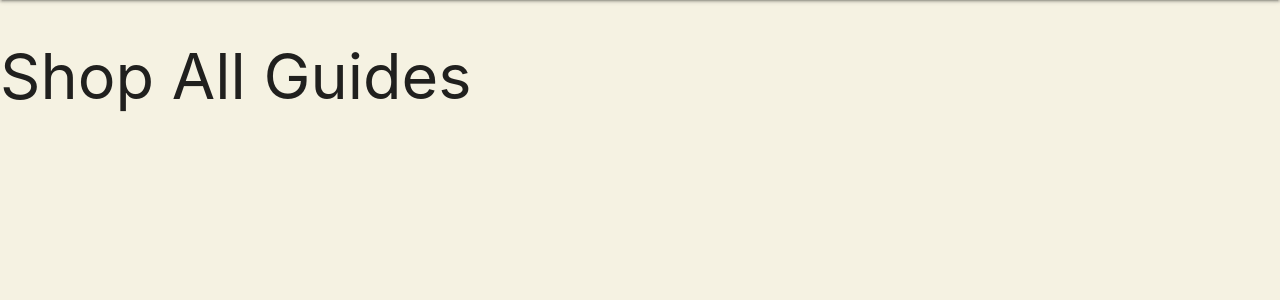
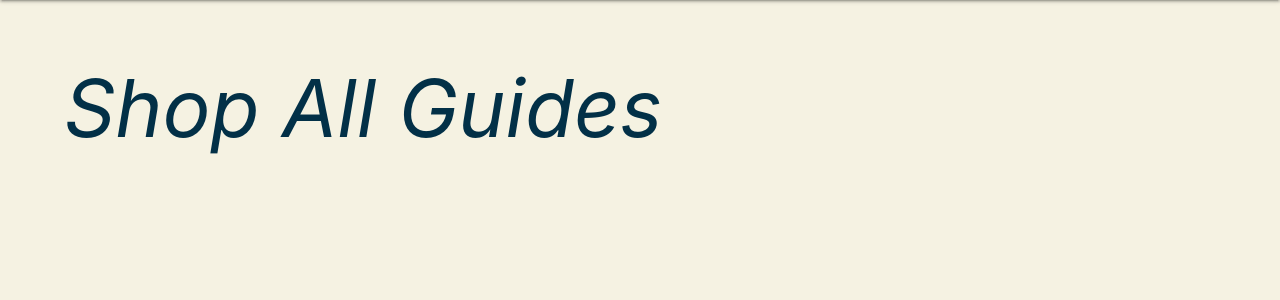
Before and after one commit to simoneg80/Code-Masters-, a Django app: page /guides/ in a window 1280 px wide. Shown: the part 64-364 px from the top of the page. Run offline with Django 4.2, Linux system fonts and the light colour scheme; data that the repository does not hold is empty.

Commit message:
styled index title

```diff
--- a/main_app/static/css/style.css
+++ b/main_app/static/css/style.css
@@ -102,3 +102,12 @@
 .indexbody {
   background-color: #f5f2e2;
 }
+
+#indextitle {
+  font-size: 80px;
+  color: #023047;
+  font-style: italic;
+  margin-left: 5%;
+  margin-top: 5%;
+
+}
--- a/main_app/templates/guides/index.html
+++ b/main_app/templates/guides/index.html
@@ -1,7 +1,7 @@
 {% extends 'base.html' %} {% block content %}
 
 <body class="indexbody">
-  <h1>Shop All Guides</h1>
+  <h1 id="indextitle">Shop All Guides</h1>
   {% for guide in guides %}
   <a href="/guides/{{guide.id}}">
     <div class="card">
```
